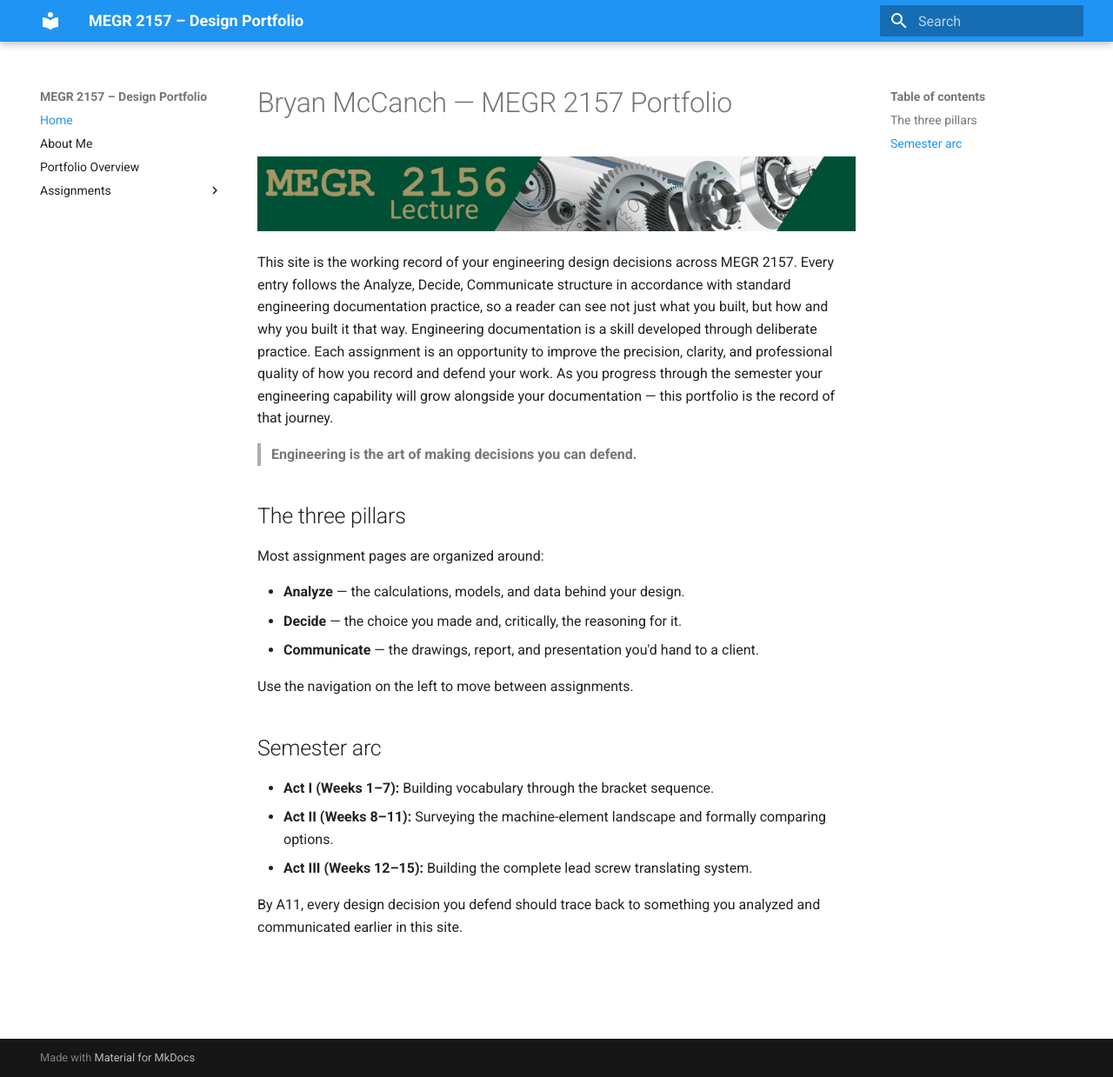
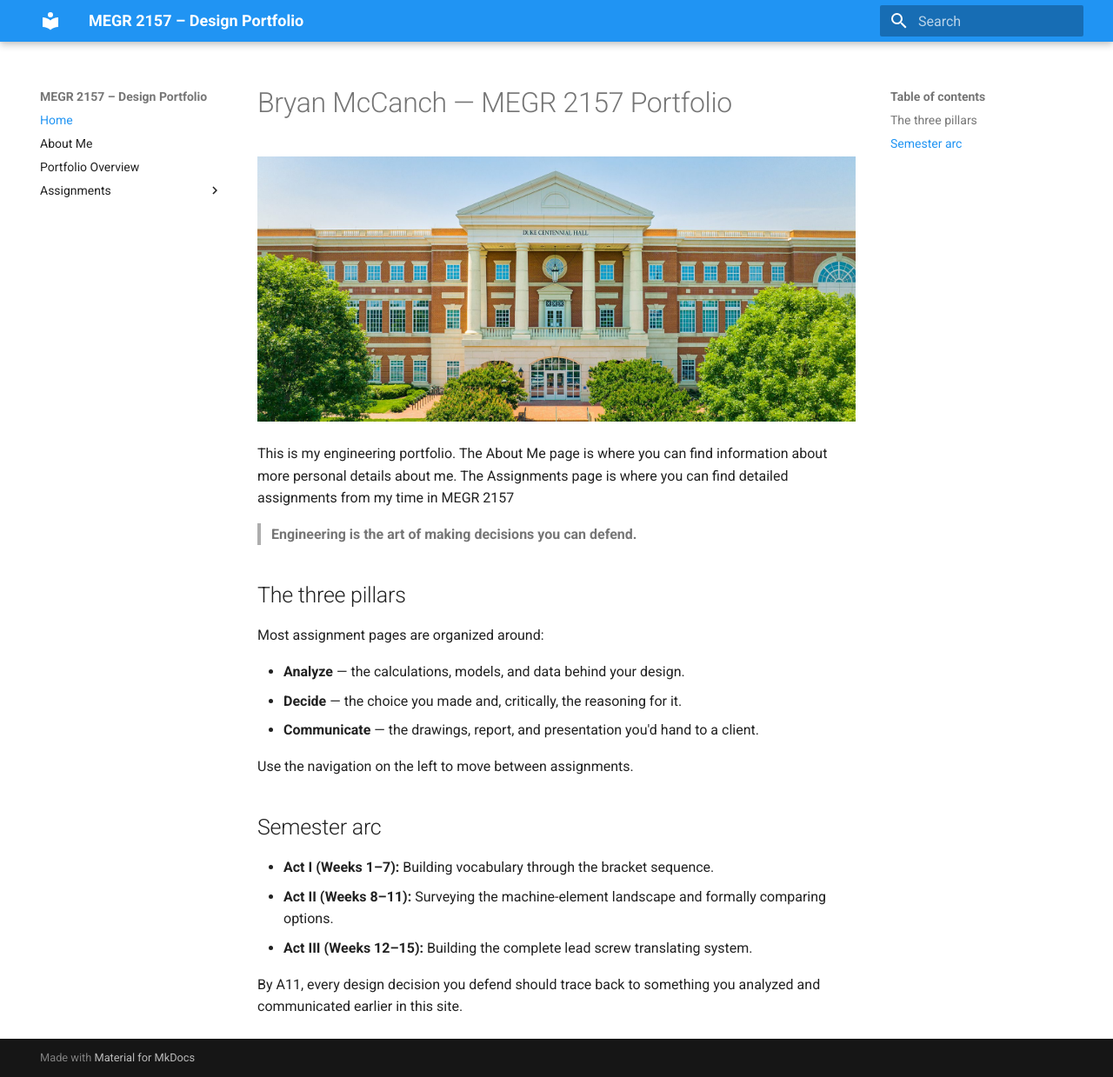
Before and after one commit to bmccanch/megr2157-portfolio, an MkDocs documentation site: the page built from docs/index.md, in a window 1280 px wide and 1239 px high. Shown: the whole window at 87% size. Built offline with MkDocs 1.6.1 and Material for MkDocs 9.7.7, drawn with Linux system fonts in a browser that asks for light colours.

Commit message:
Update index.md

```diff
--- a/docs/index.md
+++ b/docs/index.md
@@ -1,8 +1,8 @@
 # Bryan McCanch — MEGR 2157 Portfolio
 
-![MEGR 2156-7 Title](MEGR2156title.png)
+![Duke Centennial Hall](Duke_Drone.jpg)
 
-This site is the working record of your engineering design decisions across MEGR 2157. Every entry follows the Analyze, Decide, Communicate structure in accordance with standard engineering documentation practice, so a reader can see not just what you built, but how and why you built it that way. Engineering documentation is a skill developed through deliberate practice. Each assignment is an opportunity to improve the precision, clarity, and professional quality of how you record and defend your work. As you progress through the semester your engineering capability will grow alongside your documentation — this portfolio is the record of that journey.
+This is my engineering portfolio. The About Me page is where you can find information about more personal details about me. The Assignments page is where you can find detailed assignments from my time in MEGR 2157
 
 > **Engineering is the art of making decisions you can defend.**
 
```
